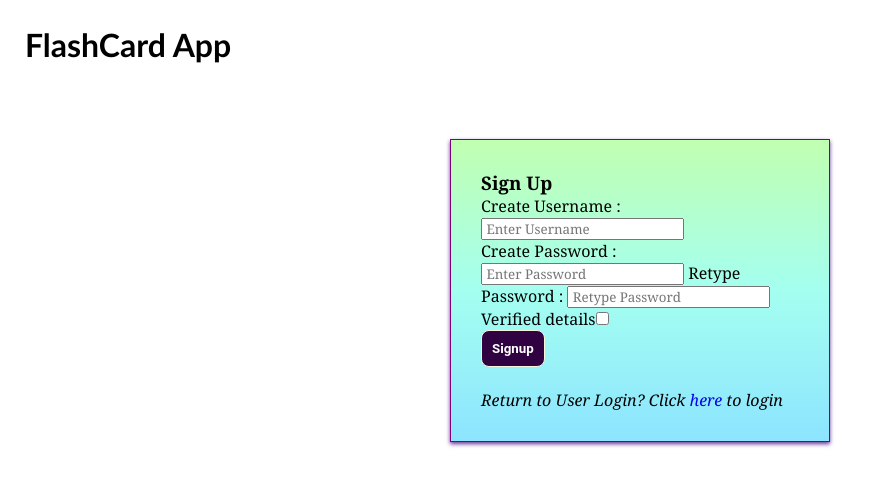
After one commit to angela2001/iit_project, a Flask app: page /signup in a window 1280 px wide. The commit adds this page. Shown: the top 486 px of the page, without its empty margins (0-869 px from the left). Run offline with Flask 2, Linux system fonts and the light colour scheme.

Commit message:
initial setup

```diff
--- a/exp3/templates/getdetails.html
+++ b/exp3/templates/getdetails.html
@@ -4,7 +4,7 @@
             <meta charset="UTF-8"/>
         </head>
         <body>
-            <form action="/world" method="POST">
+            <form action="/hello" method="POST">
                 Your name:
                 <input type="text" name="name"/>
                 <input type="submit" name="Go"/>
--- /dev/null
+++ b/project/app.py
@@ -0,0 +1,94 @@
+from flask import Flask, render_template, redirect, request, url_for
+from flask_sqlalchemy import SQLAlchemy
+import os
+
+current_dir = os.path.abspath(os.path.dirname(__file__))
+# import sqlite3
+# from sqlalchemy.sql import func
+# from flask_restful import Resource,Api
+
+# App
+app = Flask(__name__)
+
+# SqlAlchemy Database Configuration
+app.config['SQLALCHEMY_DATABASE_URI']="sqlite:///"+os.path.join(current_dir,"database.sqlite3")
+app.config['SQLALCHEMY_TRACK_MODIFICATIONS'] = False
+db = SQLAlchemy()
+db.init_app(app)
+# API calls
+# api = Api(app)
+# app.app_context().push()
+
+# Creating model tables
+
+
+class User(db.Model):
+    _tablename_ = 'user'
+    user_id = db.Column(db.Integer, primary_key=True, autoincrement=True)
+    username = db.Column(db.String, unique=True, nullable=False)
+    password = db.Column(db.String, nullable=False)
+    # score = db.Column(db.Integer, default = 0)
+    # udeck = db.relationship('Deck', cascade='all, delete-orphan', backref='deck')
+
+
+# class Deck(db.Model):
+#     __tablename__ = 'deck'
+#     deck_id = db.Column(db.Integer, primary_key=True, autoincrement = True)
+#     deckname = db.Column(db.String, unique=True, nullable=False)
+#     user = db.Column(db.String, db.ForeignKey('user.username'), nullable=False)
+#     date_created = db.Column(db.DateTime(timezone=True), default=func.now())
+#     score = db.Column(db.Integer, default=0)
+#     last_rev = db.Column(db.DateTime(timezone=True), default=func.now())
+    # dcard = db.relationship('Card', cascade='all, delete-orphan', backref='card')
+
+class Card(db.Model):
+    _tablename_ = 'card'
+    card_id = db.Column(db.Integer, primary_key=True, autoincrement=True)
+    deckname = db.Column(db.String, nullable=False)
+    # deck = db.Column(db.String, db.ForeignKey('deck.deckname'), nullable = False)
+    front = db.Column(db.String)
+    back = db.Column(db.String)
+
+# Login
+
+
+@app.route('/', methods=['GET', 'POST'])
+def login():
+    if request.method == 'GET':
+        return render_template('login.html')
+    elif request.method == 'POST':
+        username = request.form['username']
+        password = request.form['password']
+        validlogin = db.session.query(User).filter(User.username == username, User.password == password).first()
+        if validlogin:
+            return redirect('/home'.format(username))
+        return render_template('invalid_login.html')
+
+# Sign-up page
+
+
+@app.route('/signup', methods=['GET', 'POST'])
+def signinpage():
+    if request.method == 'GET':
+        return render_template('signup.html')
+    if request.method == 'POST':
+        username = request.form['username']
+        password = request.form['password']
+        userexists = db.session.query(User).filter(User.username == username).first()
+        if userexists:
+            return render_template('user_exists.html')
+        user = User(username=username, password=password)
+        db.session.add(user)
+        db.session.commit()
+        return redirect('/')
+
+
+# Home page
+@app.route('/home', methods=['GET'])
+def Flashcard():
+    return render_template("base.html")
+
+
+# Run app
+if __name__ == "__main__":
+    app.run(debug=True)
--- /dev/null
+++ b/project/static/style.css
@@ -0,0 +1,147 @@
+* {
+  margin: 0px;
+  padding: 0px;
+  font-family: Cambria, Cochin, Georgia, Times, "Times New Roman", serif;
+  box-sizing: border-box;
+}
+
+body {
+  font-size: 1rem;
+}
+header {
+  height: 100px;
+  background-image: linear-gradient(
+    rgb(250, 255, 177),
+    rgb(255, 213, 134),
+    rgb(255, 193, 229)
+  );
+}
+button {
+  border: 1px solid beige;
+  color: white;
+  outline: none;
+  border-radius: 8px;
+  padding: 10px;
+  cursor: pointer;
+  text-decoration: none;
+  font-family: "Roboto", sans-serif;
+  font-weight: bolder;
+  background-color: rgb(48, 2, 66);
+}
+
+button:hover {
+  background-color: rgb(2, 2, 61);
+  color: white;
+  text-decoration: None;
+}
+.container {
+  width: 95%;
+  margin: auto;
+}
+.nav {
+  display: flex;
+  justify-content: space-between;
+  width: 100%;
+  margin: auto;
+  padding: 20px;
+}
+.create-box {
+  margin: auto;
+  padding: 20px;
+  margin-top: 10px;
+  border: 1px solid purple;
+  width: 380px;
+  background-image: linear-gradient(
+    rgb(193, 255, 177),
+    rgb(164, 255, 240),
+    rgb(140, 228, 255)
+  );
+  box-shadow: 0 2px 4px 0 rebeccapurple;
+}
+.form {
+  margin: auto;
+  padding: 30px;
+  margin-top: 50px;
+  border: 1px solid purple;
+  width: 380px;
+  background-image: linear-gradient(
+    rgb(193, 255, 177),
+    rgb(164, 255, 240),
+    rgb(140, 228, 255)
+  );
+  box-shadow: 0 2px 4px 0 rebeccapurple;
+  display: flex;
+  justify-content: space-between;
+}
+.create-box textarea {
+  width: 100%;
+  border-radius: 5px;
+  background-origin: padding-box;
+  font-family: inherit;
+  background-color: whitesmoke;
+  border: 1px solid lightgrey;
+}
+
+h1 {
+  font-family: "Trebuchet MS", "Lucida Sans Unicode", "Lucida Grande",
+    "Lucida Sans", Arial, sans-serif;
+  padding: 25px;
+}
+h2 {
+  text-align: center;
+  font-size: 1rem;
+}
+
+.flashcards {
+  display: flex;
+  justify-content: flex-start;
+  align-items: flex-start;
+  flex-wrap: wrap;
+  width: 100%;
+  margin: auto;
+  margin-top: 10px;
+  margin-bottom: 10px;
+  padding: 0 10px;
+}
+
+@media (max-width: 480px) {
+  .nav {
+    flex-direction: column;
+    align-items: center;
+  }
+  .create-box {
+    width: 100%;
+  }
+  .flashcards {
+    width: 100%;
+  }
+}
+
+.bg {
+  background-color: darkcyan;
+}
+th {
+  background: rgb(48, 2, 66);
+  color: honeydew;
+}
+table,
+th,
+td {
+  padding: 10px;
+  border: 2px solid grey;
+  border-collapse: collapse;
+}
+#ans {
+  display: none;
+}
+#card {
+  width: 350px;
+  border: 2px solid teal;
+  background: rgb(107, 224, 233);
+  box-shadow: 0 2px 4px 0 turquoise;
+  padding: 10px;
+  margin: 5px;
+}
+a {
+  text-decoration: none;
+}
--- /dev/null
+++ b/project/templates/base.html
@@ -0,0 +1,11 @@
+<!DOCTYPE html>
+<html lang="en">
+    <head>
+        <meta charset = "UTF-8" name="viewport" content = "width=device-width, initial-scale=1">
+        <link rel="stylesheet" href="/static/style.css">
+        <title>{% block title %} {% endblock %}</title>
+    </head>
+    <body>
+        {% block body %}hiiiiiiii {% endblock %}
+    </body>
+</html>
--- /dev/null
+++ b/project/templates/signup.html
@@ -0,0 +1,21 @@
+{% extends "base.html" %}
+
+{% block title %} User Signup Page {% endblock%}
+
+{% block body %}
+<h1>FlashCard App</h1>
+<div class='form'>
+    <form action='/signup' method='POST'>
+        <h3>Sign Up</h3>
+        <label>Create Username : </label>
+        <input type="text" placeholder=" Enter Username" name="username" required minlength="5">  <br>
+        <label>Create Password : </label>
+        <input type="password" placeholder=" Enter Password" name="password" required minlength="8">
+        <label>Retype Password : </label>
+        <input type="password" placeholder=" Retype Password" name="pass" required minlength="8"><br>
+        <label>Verified details</label><input type="checkbox"><br>
+        <button type="submit">Signup</button><br><br>
+        <div class="redirect"><i class="italic">Return to User Login? Click <a href='/'>here</a> to login</i></div>
+    </form>
+</div>
+{% endblock%}
```
Also changed, not shown: project/static/read.txt (added, +52 -0 lines), project/static/script.js (added, +59 -0 lines), project/templates/home.html (added, +32 -0 lines), project/templates/invalid_login.html (added, +9 -0 lines), project/templates/login.html (added, +24 -0 lines), project/templates/user_exists.html (added, +9 -0 lines), project/database.sqlite3 (added).
